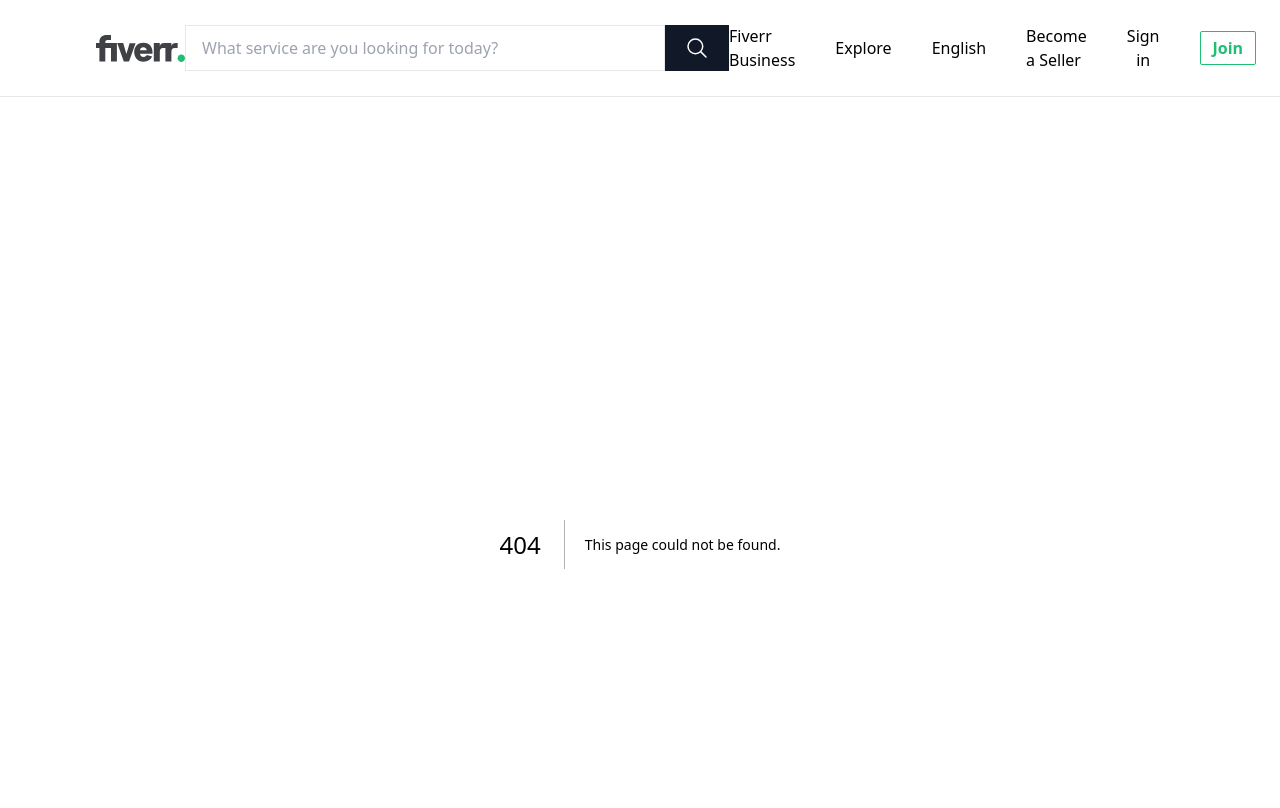
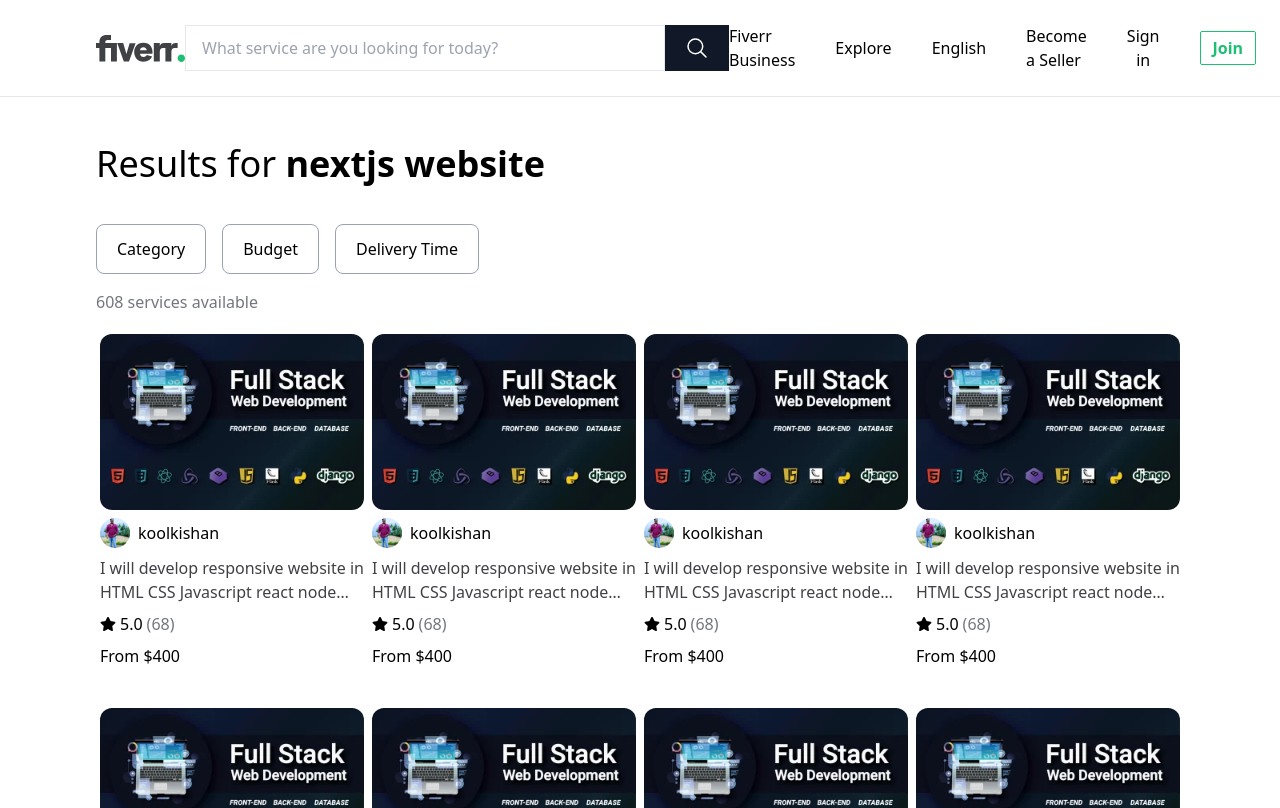
Before and after one commit to MildDrizzle/fiver-clone, a Next.js app in the folder client/: page /search in a window 1280 px wide. Before the commit this address had no page. Shown: the top 808 px of the page. Built offline with nearby package versions, Linux system fonts and the light colour scheme.

Commit message:
Added Search Page

```diff
--- a/client/package.json
+++ b/client/package.json
@@ -9,6 +9,7 @@
     "lint": "next lint"
   },
   "dependencies": {
+    "@tailwindcss/line-clamp": "^0.4.4",
     "@types/node": "18.15.11",
     "@types/react": "18.0.32",
     "@types/react-dom": "18.0.11",
--- a/client/src/components/Landing/HeroBanner.tsx
+++ b/client/src/components/Landing/HeroBanner.tsx
@@ -1,8 +1,11 @@
 import Image from "next/image";
+import { useRouter } from "next/router";
 import React, { useEffect, useState } from "react";
 import { IoSearchOutline } from "react-icons/io5";
 function HomeBanner() {
+  const router = useRouter();
   const [image, setImage] = useState(1);
+  const [searchData, setSearchData] = useState("");
   useEffect(() => {
     const interval = setInterval(
       () => setImage(image >= 6 ? 1 : image + 1),
@@ -10,6 +13,7 @@
     );
     return () => clearInterval(interval);
   }, [image]);
+
   return (
     <div className="h-[680px] relative bg-cover">
       <div className="absolute top-0 right-0 w-[110vw] h-full transition-opacity z-0">
@@ -76,25 +80,42 @@
               type="text"
               className="h-14 w-[450px] pl-10 rounded-md rounded-r-none"
               placeholder={`Try "building mobile app"`}
+              value={searchData}
+              onChange={(e) => setSearchData(e.target.value)}
             />
           </div>
-          <button className="bg-[#1DBF73] text-white px-12 text-lg font-semibold rounded-r-md">
+          <button
+            className="bg-[#1DBF73] text-white px-12 text-lg font-semibold rounded-r-md"
+            onClick={() => router.push(`/search?q=${searchData}`)}
+          >
             Search
           </button>
         </div>
         <div className="text-white flex gap-4">
           Popular:
           <ul className="flex gap-5">
-            <li className="text-sm py-1 px-3 border rounded-full hover:bg-white hover:text-black transition-all duration-300	">
+            <li
+              className="text-sm py-1 px-3 border rounded-full hover:bg-white hover:text-black transition-all duration-300	"
+              onClick={() => router.push("/search?q=website design")}
+            >
               Website Design
             </li>
-            <li className="text-sm py-1 px-3 border rounded-full hover:bg-white hover:text-black transition-all duration-300	">
+            <li
+              className="text-sm py-1 px-3 border rounded-full hover:bg-white hover:text-black transition-all duration-300	"
+              onClick={() => router.push("/search?q=wordpress")}
+            >
               Wordpress
             </li>
-            <li className="text-sm py-1 px-3 border rounded-full hover:bg-white hover:text-black transition-all duration-300	">
+            <li
+              className="text-sm py-1 px-3 border rounded-full hover:bg-white hover:text-black transition-all duration-300	"
+              onClick={() => router.push("/search?q=logo design")}
+            >
               Logo Design
             </li>
-            <li className="text-sm py-1 px-3 border rounded-full hover:bg-white hover:text-black transition-all duration-300	">
+            <li
+              className="text-sm py-1 px-3 border rounded-full hover:bg-white hover:text-black transition-all duration-300	"
+              onClick={() => router.push("/search?q=ai services")}
+            >
               AI Services
             </li>
           </ul>
--- a/client/src/components/Landing/PopularServices.tsx
+++ b/client/src/components/Landing/PopularServices.tsx
@@ -1,7 +1,9 @@
 import Image from "next/image";
+import { useRouter } from "next/router";
 import React from "react";
 
 function PopularServices() {
+  const router = useRouter();
   const popularServicesData = [
     { name: "Ai Artists", label: "Add talent to AI", image: "/service1.png" },
     { name: "Logo Design", label: "Build your brand", image: "/service2.jpeg" },
@@ -36,7 +38,11 @@
       <ul className="flex flex-wrap gap-16">
         {popularServicesData.map(({ name, label, image }) => {
           return (
-            <li key={name} className="relative cursor-pointer">
+            <li
+              key={name}
+              className="relative cursor-pointer"
+              onClick={() => router.push(`/search?q=${name.toLowerCase()}`)}
+            >
               <div className="absolute z-10 text-white left-5 top-4">
                 <span>{label}</span>
                 <h6 className="font-extrabold text-2xl">{name}</h6>
--- a/client/src/components/Landing/Services.tsx
+++ b/client/src/components/Landing/Services.tsx
@@ -1,7 +1,9 @@
 import Image from "next/image";
+import { useRouter } from "next/router";
 import React from "react";
 
 function Services() {
+  const router = useRouter();
   const categories = [
     { name: "Graphic Design", logo: "/service-1.svg" },
     { name: "Digital Marketing", logo: "/service-2.svg" },
@@ -25,6 +27,7 @@
             <li
               key={name}
               className="flex flex-col justify-center items-center cursor-pointer hover:shadow-2xl hover:border-[#1DBF73]  border-2 border-transparent p-5 transition-all duration-500"
+              onClick={() => router.push(`/search?category=${name}`)}
             >
               <Image src={logo} alt="category" height={50} width={50} />
               <span>{name}</span>
--- a/client/src/components/Navbar.tsx
+++ b/client/src/components/Navbar.tsx
@@ -15,6 +15,7 @@
   const [cookies] = useCookies();
   const router = useRouter();
   const [navFixed, setNavFixed] = useState(false);
+  const [searchData, setSearchData] = useState("");
   const [{ showLoginModal, showSignupModal, isSeller, userInfo }, dispatch] =
     useStateProvider();
 
@@ -164,8 +165,16 @@
           type="text"
           placeholder="What service are you looking for today?"
           className="w-[30rem] py-2.5 px-4 border"
+          value={searchData}
+          onChange={(e) => setSearchData(e.target.value)}
         />
-        <button className="bg-gray-900 py-1.5 text-white w-16 flex justify-center items-center">
+        <button
+          className="bg-gray-900 py-1.5 text-white w-16 flex justify-center items-center"
+          onClick={() => {
+            setSearchData("");
+            router.push(`/search?q=${searchData}`);
+          }}
+        >
           <IoSearchOutline className="fill-white text-white h-6 w-6" />
         </button>
       </div>
--- /dev/null
+++ b/client/src/components/Search/SearchGridItem.tsx
@@ -0,0 +1,49 @@
+import Image from "next/image";
+import React from "react";
+import { FaStar } from "react-icons/fa";
+
+function SearchGridItem() {
+  return (
+    <div className="max-w-[300px] flex flex-col gap-2 p-1 cursor-pointer mb-8">
+      <div>
+        <Image
+          src="/demo.webp"
+          alt="gig"
+          height={300}
+          width={300}
+          className="rounded-xl"
+        />
+      </div>
+      <div className="flex items-center gap-2">
+        <Image
+          src="/kishan.jpeg"
+          alt="profile"
+          width={30}
+          height={30}
+          className="rounded-full"
+        />
+        <span className="text-md ">
+          <strong className="font-medium">koolkishan</strong>
+        </span>
+      </div>
+      <div>
+        <p className="line-clamp-2 text-[#404145]">
+          I will develop responsive website in HTML CSS Javascript react node
+          nextjs
+        </p>
+      </div>
+      <div className="flex items-center gap-1">
+        <FaStar />
+        <span>
+          <strong className="font-medium">5.0</strong>
+        </span>
+        <span className="text-[#74767e]">(68)</span>
+      </div>
+      <div>
+        <strong className="font-medium">From $400</strong>
+      </div>
+    </div>
+  );
+}
+
+export default SearchGridItem;
--- /dev/null
+++ b/client/src/pages/search.tsx
@@ -0,0 +1,55 @@
+import SearchGridItem from "@/components/Search/SearchGridItem";
+import Image from "next/image";
+import React from "react";
+import { FaStar } from "react-icons/fa";
+function Search() {
+  return (
+    <div className="mx-24 mb-24">
+      <h3 className="text-4xl mb-10">
+        Results for <strong>nextjs website</strong>
+      </h3>
+      <div className="flex gap-4">
+        <button className="py-3 px-5 border border-gray-400 rounded-lg font-medium">
+          Category
+        </button>
+        <button className="py-3 px-5 border border-gray-400 rounded-lg font-medium">
+          Budget
+        </button>
+        <button className="py-3 px-5 border border-gray-400 rounded-lg font-medium">
+          Delivery Time
+        </button>
+      </div>
+      <div>
+        <div className="my-4">
+          <span className="text-[#74767e] font-medium ">
+            608 services available
+          </span>
+        </div>
+        <div className="grid grid-cols-4">
+          <SearchGridItem />
+          <SearchGridItem />
+          <SearchGridItem />
+          <SearchGridItem />
+          <SearchGridItem />
+          <SearchGridItem />
+          <SearchGridItem />
+          <SearchGridItem />
+          <SearchGridItem />
+          <SearchGridItem />
+          <SearchGridItem />
+          <SearchGridItem />
+          <SearchGridItem />
+          <SearchGridItem />
+          <SearchGridItem />
+          <SearchGridItem />
+          <SearchGridItem />
+          <SearchGridItem />
+          <SearchGridItem />
+          <SearchGridItem />
+        </div>
+      </div>
+    </div>
+  );
+}
+
+export default Search;
--- a/client/tailwind.config.js
+++ b/client/tailwind.config.js
@@ -9,5 +9,5 @@
   theme: {
     extend: {},
   },
-  plugins: [],
+  plugins: [require("@tailwindcss/line-clamp")],
 };
```
Also changed, not shown: client/public/demo.webp (added).
